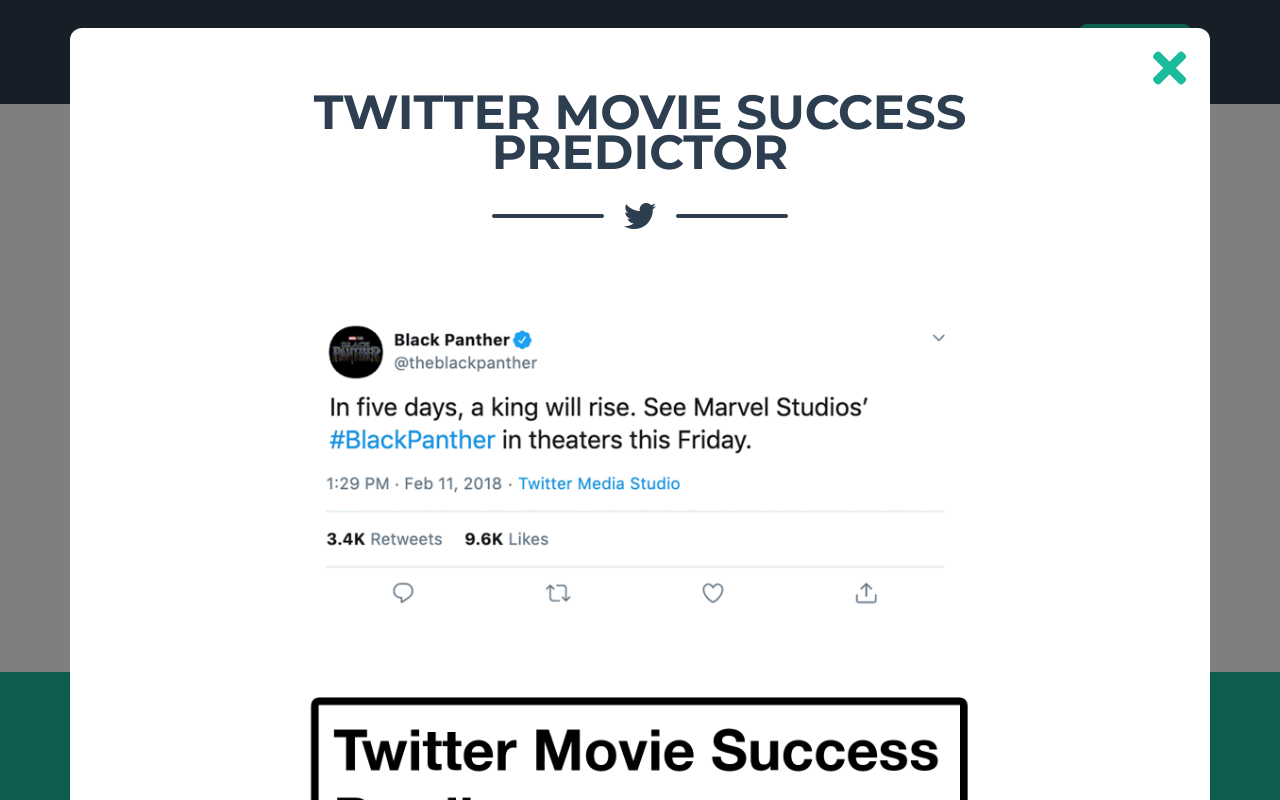
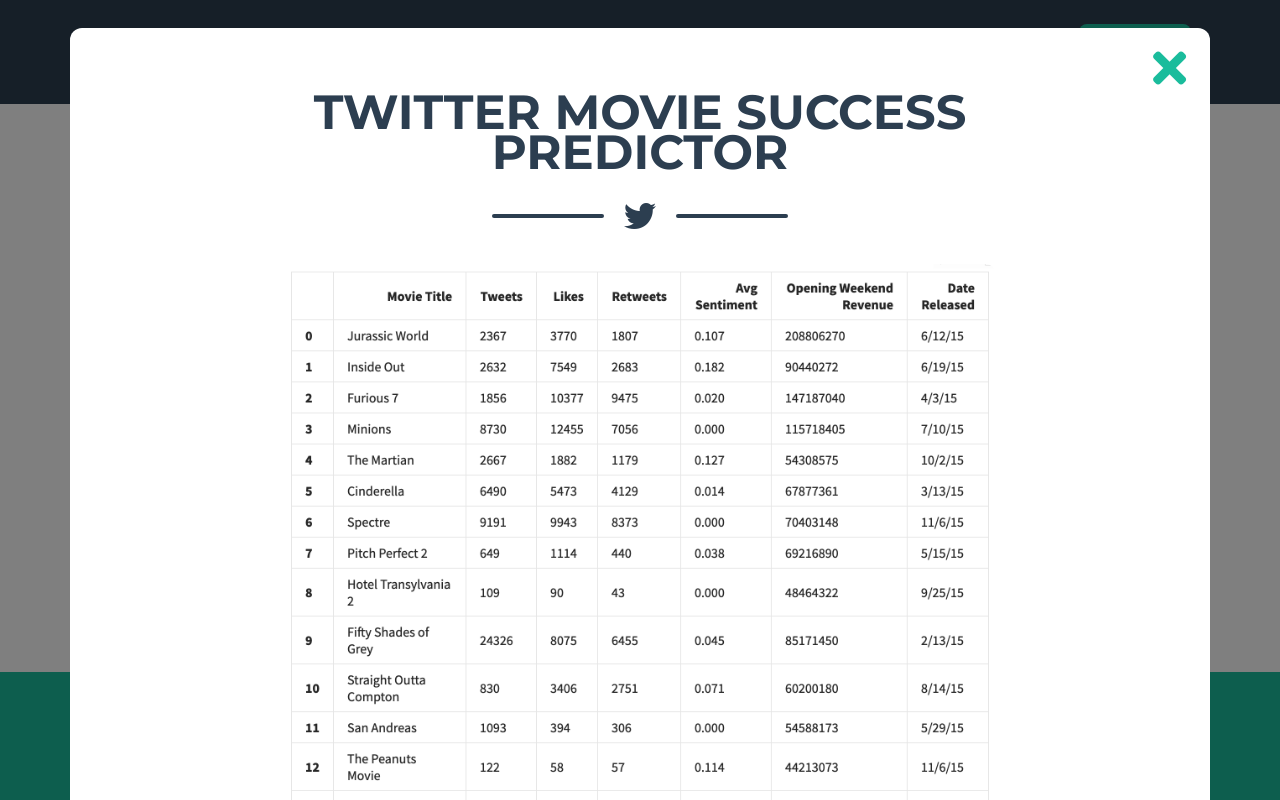
Before and after one commit to thomastale/thomasTale.github.io, a website with bundled scripts: page index.html in a window 1280 px wide. Both pictures are taken after a click on the element 259 px from the left and 1382 px from the top of the page. Shown: the part 982-1782 px from the top of the page. Built offline with nearby package versions, Linux system fonts and the light colour scheme; grey boxes are pictures that could not be loaded.

Commit message:
updated twitter project pics

```diff
--- a/index.html
+++ b/index.html
@@ -383,7 +383,8 @@
                   <div class="divider-custom-line"></div>
                 </div>
                 <!-- Portfolio Modal - Image -->
-                <img class="img-fluid rounded mb-5" src="pictures/twitter.png" alt="">
+                <img class="img-fluid rounded mb-5" src="pictures/twitter2.png" alt="">
+                  <img class="img-fluid rounded mb-5" src="pictures/twitter3.png" alt="">
 
                 <!-- Portfolio Modal - Text -->
                <p class="mb-5"> In this project I compiled a small database of movie data from the past 4 years and ran it through a script which searches for the total number of tweets, retweets, likes, and average sentiment of the tweets regarding each of the movies.
```
Also changed, not shown: pictures/twitter2.png (added), pictures/twitter3.png (added), 1 other file.
